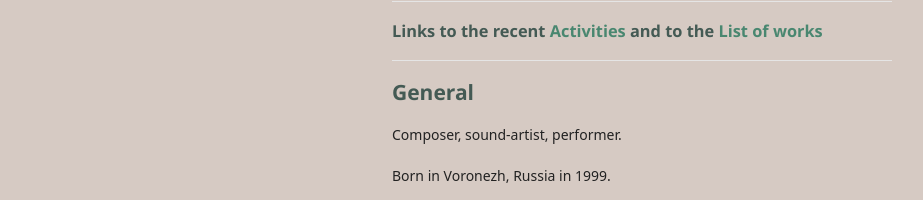
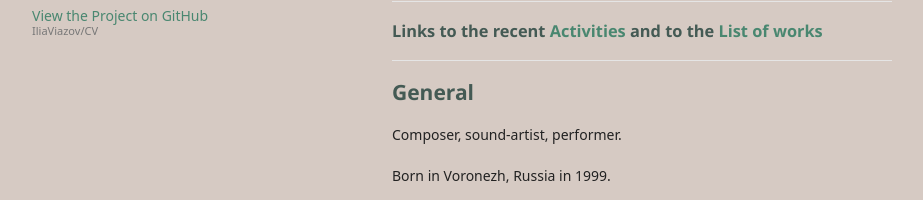
Before and after one commit to IliaViazov/CV, a Jekyll site: the page built from index.md, in a window 1280 px wide. Shown: the part 331-531 px from the top of the page, without its empty margins (178-1101 px from the left). Built offline with Jekyll 4.4.1, drawn with Linux system fonts in a browser that asks for light colours; some web fonts are replaced; the repository's description, which GitHub fills in, is left out.

Commit message:
Update default.html
bad looking without, like a luftballoon

```diff
--- a/_layouts/default.html
+++ b/_layouts/default.html
@@ -23,9 +23,9 @@
 
         <p>{{ site.description | default: site.github.project_tagline }}</p>
 
-        <!-- {% if site.github.is_project_page %}
+        {% if site.github.is_project_page %}
         <p class="view"><a href="{{ site.github.repository_url }}">View the Project on GitHub <small>{{ site.github.repository_nwo }}</small></a></p>
-        {% endif %} -->
+        {% endif %}
 
         <!-- {% if site.github.is_user_page %}
         <p class="view"><a href="{{ site.github.owner_url }}">View My GitHub Profile</a></p>
```
